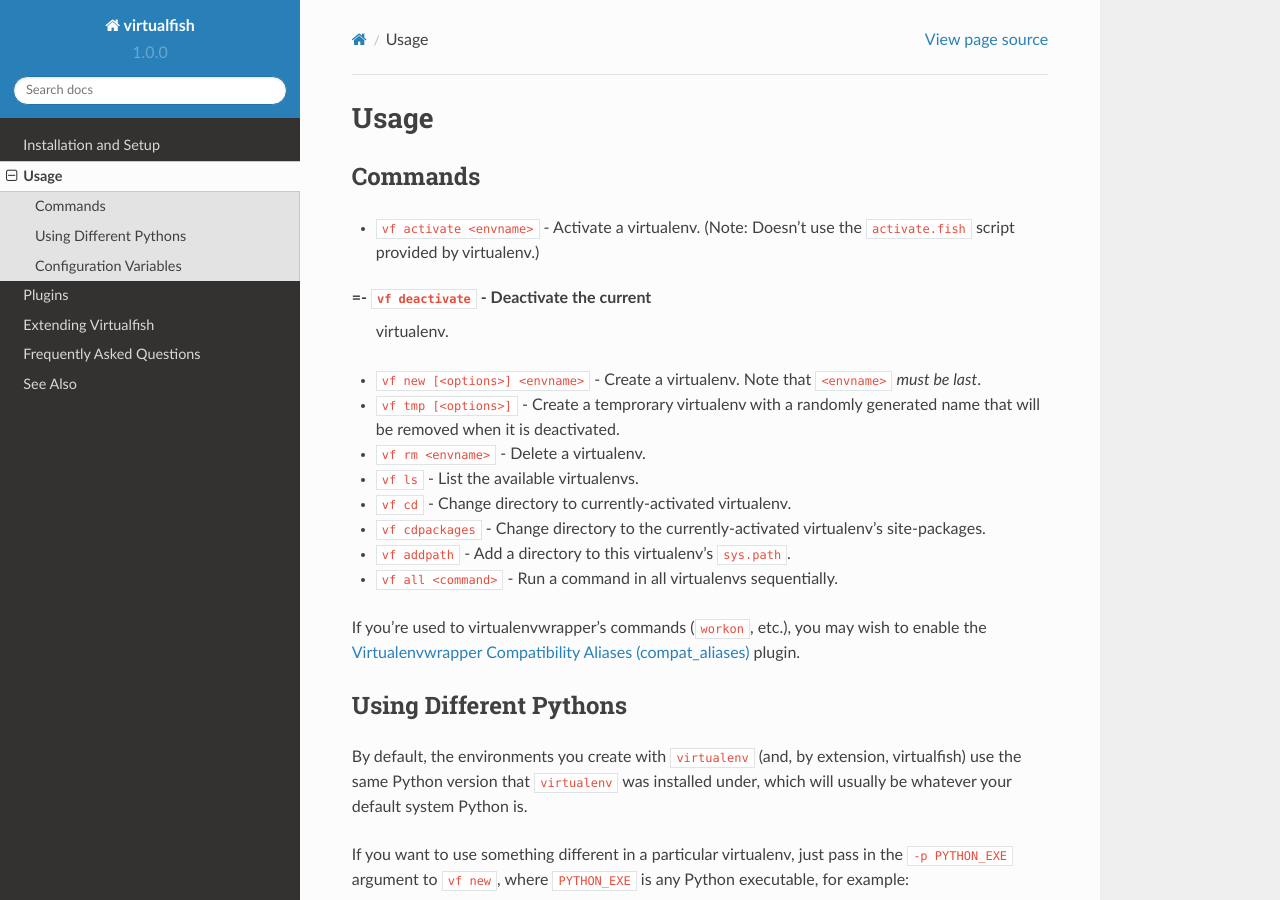
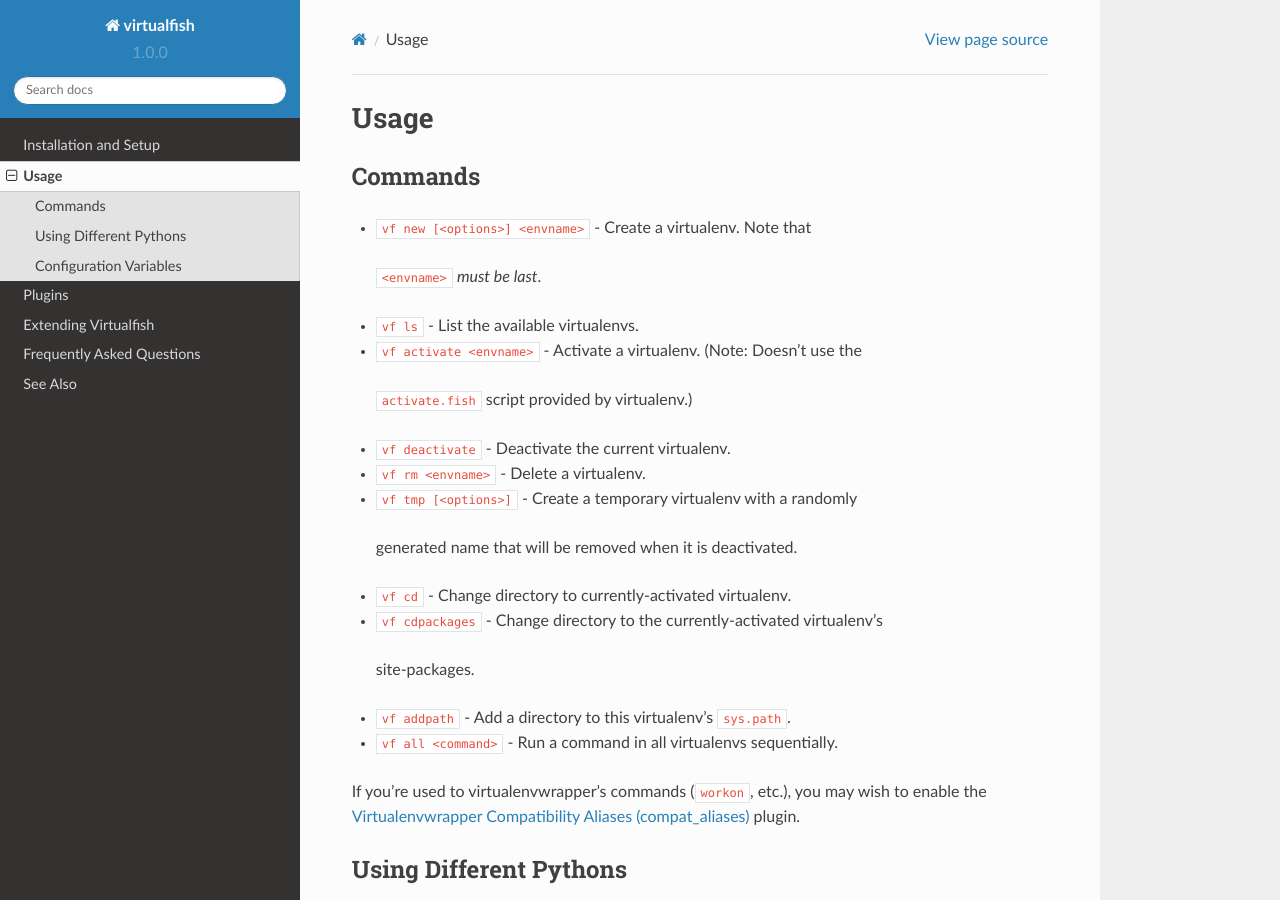
Before and after one commit to justinmayer/virtualfish, a Sphinx documentation site: the page built from docs/usage.rst, in a window 1280 px wide and 900 px high. Built offline with Sphinx 7.4.7 and the Read the Docs theme 2.0.0, drawn with Linux system fonts in a browser that asks for light colours.

Commit message:
docs(usage): Fix and sort subcommand list

```diff
--- a/docs/usage.rst
+++ b/docs/usage.rst
@@ -4,24 +4,19 @@
 Commands
 --------
 
--  ``vf activate <envname>`` - Activate a
-   virtualenv. (Note: Doesn't use the ``activate.fish`` script provided
-   by virtualenv.)
-=-  ``vf deactivate`` - Deactivate the current
-   virtualenv.
--  ``vf new [<options>] <envname>`` - Create a
-   virtualenv. Note that ``<envname>`` *must be last*.
--  ``vf tmp [<options>]`` - Create a temprorary
-   virtualenv with a randomly generated name that will be removed when
-   it is deactivated.
+-  ``vf new [<options>] <envname>`` - Create a virtualenv. Note that
+  ``<envname>`` *must be last*.
+-  ``vf ls`` - List the available virtualenvs.
+-  ``vf activate <envname>`` - Activate a virtualenv. (Note: Doesn't use the
+  ``activate.fish`` script provided by virtualenv.)
+-  ``vf deactivate`` - Deactivate the current virtualenv.
 -  ``vf rm <envname>`` - Delete a virtualenv.
--  ``vf ls`` - List the available virtualenvs.
--  ``vf cd`` - Change directory to
-   currently-activated virtualenv.
--  ``vf cdpackages`` - Change directory to
-   the currently-activated virtualenv's site-packages.
--  ``vf addpath`` - Add a directory to this
-   virtualenv's ``sys.path``.
+-  ``vf tmp [<options>]`` - Create a temporary virtualenv with a randomly
+  generated name that will be removed when it is deactivated.
+-  ``vf cd`` - Change directory to currently-activated virtualenv.
+-  ``vf cdpackages`` - Change directory to the currently-activated virtualenv's
+  site-packages.
+-  ``vf addpath`` - Add a directory to this virtualenv's ``sys.path``.
 - ``vf all <command>`` - Run a command in all virtualenvs sequentially.
 
 If you're used to virtualenvwrapper's commands (``workon``, etc.), you may wish
```
